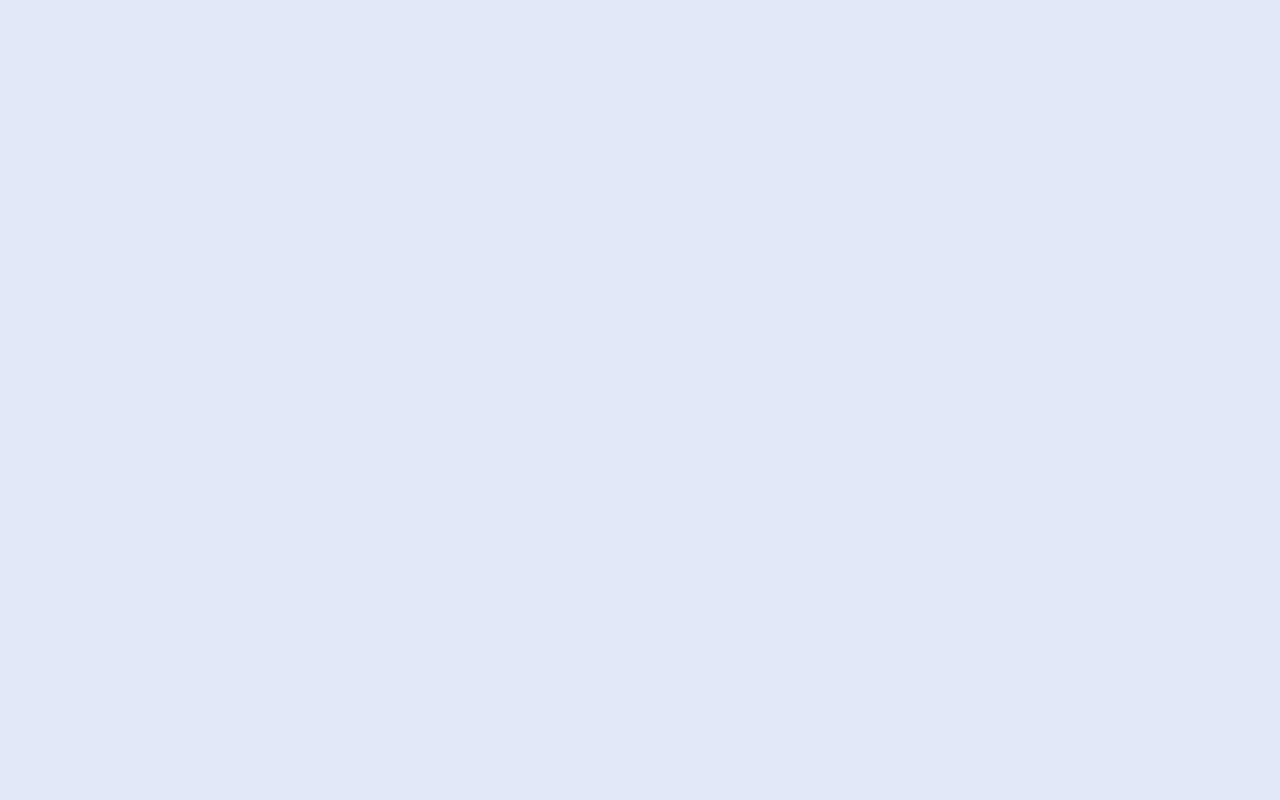
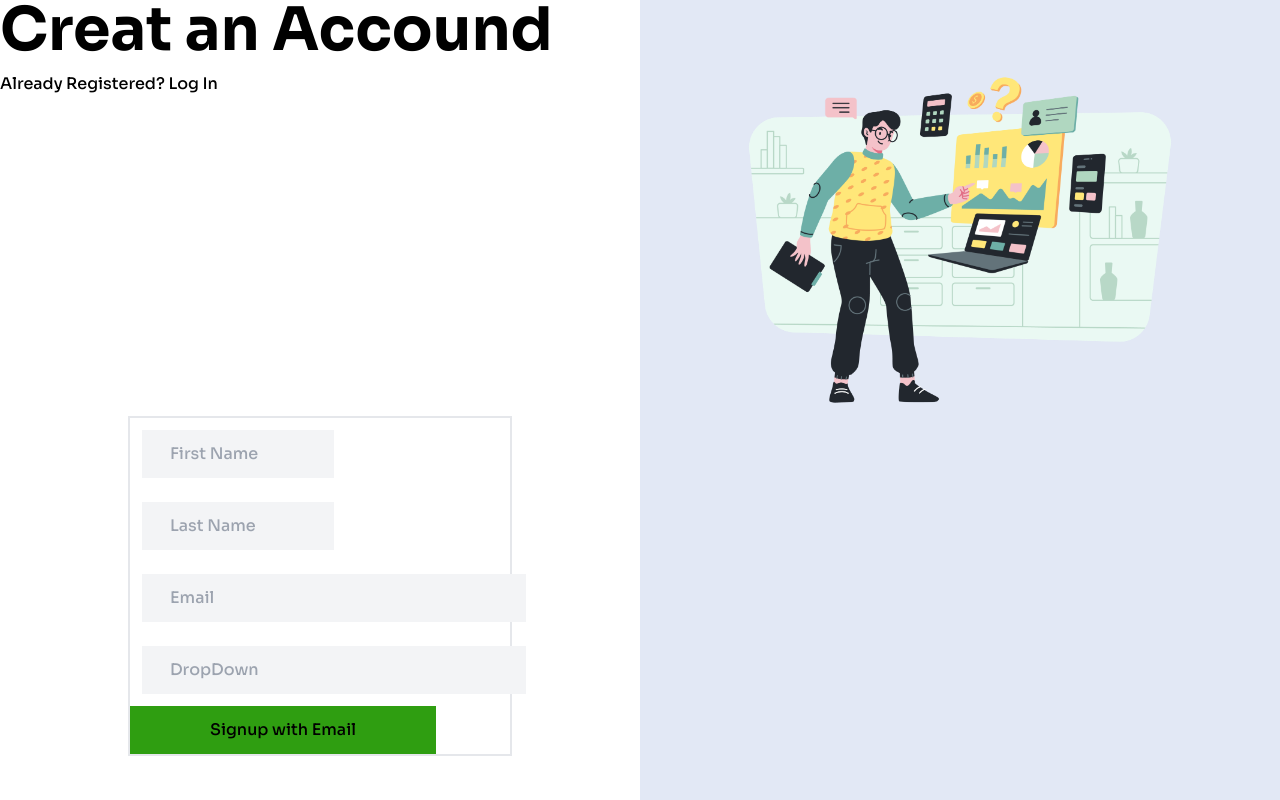
Before and after one commit to akhlakuzzalal/digital_village_front-end, a React (Create React App) app: page /signup in a window 1280 px wide. Before the commit this address had no page. Shown: the top 800 px of the page. Built offline with nearby package versions, Linux system fonts and the light colour scheme.

Commit message:
Register page added

```diff
--- a/package.json
+++ b/package.json
@@ -10,6 +10,7 @@
     "@testing-library/user-event": "^13.5.0",
     "react": "^17.0.2",
     "react-dom": "^17.0.2",
+    "react-hook-form": "^7.27.0",
     "react-icons": "^4.3.1",
     "react-lottie": "^1.2.3",
     "react-redux": "^7.2.6",
--- a/src/App.js
+++ b/src/App.js
@@ -1,6 +1,7 @@
 import { BrowserRouter, Route, Routes } from 'react-router-dom';
+import Home from '../src/pages/shared/Home/Home.jsx';
 import './App.css';
-import Home from './Pages/shared/Home/Home';
+import Register from './pages/shared/Authentication/Register/Register.jsx';
 
 function App() {
   return (
@@ -9,6 +10,7 @@ function App() {
         <Routes>
           <Route path="/" element={<Home />} />
           <Route path="/home" element={<Home />} />
+          <Route path="/signup" element={<Register />} />
         </Routes>
       </BrowserRouter>
     </div>
--- a/src/Pages/shared/Authentication/Login/Login.jsx
+++ b/src/Pages/shared/Authentication/Login/Login.jsx
@@ -1,7 +1,7 @@
 import React from 'react';
 
 const Login = () => {
-  return <div>this is login page</div>;
+  return <div></div>;
 };
 
 export default Login;
--- a/src/Pages/shared/Authentication/Register/Register.jsx
+++ b/src/Pages/shared/Authentication/Register/Register.jsx
@@ -1,7 +1,88 @@
 import React from 'react';
+import { useForm } from 'react-hook-form';
+import { Link } from 'react-router-dom';
+import img from '../../../../assets/banner.png';
+const Register = () => {
+  const { register, handleSubmit } = useForm();
+  const onSubmit = (data) => console.log(data);
+  return (
+    <>
+      <div className="">
+        <div className="flex">
+          <div className="w-1/2 bg-white">
+            <div>
+              <h1>Creat an Accound</h1>
+              <p className="my-3">
+                Already Registered? <Link to="/login">Log In</Link>
+              </p>
+            </div>
+            <form
+              className="border-2 mx-32 my-80"
+              onSubmit={handleSubmit(onSubmit)}
+            >
+              <input
+                className="px-7 py-3 mx-3 my-3 bg-gray-100 w-48"
+                {...register('firstName', { required: true, maxLength: 20 })}
+                placeholder="First Name"
+              />
+              <input
+                className="px-7 py-3 mx-3 my-3 bg-gray-100 w-48"
+                {...register('lastName', { pattern: /^[A-Za-z]+$/i })}
+                placeholder="Last Name"
+              />
 
-const Register = () => {
-  return <div>this is register page</div>;
+              <input
+                className="px-7 py-3 mx-3 my-3 w-96 bg-gray-100"
+                {...register('email')}
+                placeholder="Email"
+              />
+              <input
+                className="px-7 py-3 mx-3 my-3 w-96 bg-gray-100"
+                {...register('email')}
+                placeholder="DropDown"
+              />
+
+              <input
+                className="bg-primary px-20 py-3"
+                type="submit"
+                value="Signup with Email"
+              />
+            </form>
+          </div>
+          <div className="w-1/2">
+            <img src={img} alt="" />
+          </div>
+        </div>
+      </div>
+    </>
+  );
 };
 
 export default Register;
+
+{
+  /* <form className=" border-2 mx-32 my-80">
+          <div className="flex">
+            <input
+              className="px-7 py-3 mx-3 my-3 bg-gray-100 w-48"
+              type="text"
+              class="peer ..."
+              placeholder="First Name"
+            />
+            <input
+              className="px-7 py-3 mx-3 my-3 bg-gray-100 w-48"
+              type="text"
+              class="peer ..."
+              placeholder="Second Name"
+            />
+          </div>
+          <input
+            className="px-7 py-3 mx-3 my-3 w-96 bg-gray-100"
+            type="email"
+            class="peer ..."
+            placeholder="Your Email"
+          />
+
+
+        </form> */
+}
--- a/src/Pages/shared/Home/Header/Header.jsx
+++ b/src/Pages/shared/Home/Header/Header.jsx
@@ -1,8 +1,8 @@
 import { Popover, Transition } from '@headlessui/react';
 import React, { Fragment, useState } from 'react';
 import { MdClose, MdEditNotifications, MdMenuOpen } from 'react-icons/md';
+import { Link } from 'react-router-dom';
 import logo from './../../../../assets/logo.png';
-
 const Header = () => {
   const [changeHeader, setChangeHeader] = useState(false);
   const [lastScrollTop, setLastScrollTop] = useState(0);
@@ -137,9 +137,11 @@ const Header = () => {
           <>
             <div className="flex items-center justify-end space-x-6">
               {/* <button className="poppins">Sign In</button> */}
-              <button className=" bg-primary px-6 py-3 text-white poppins rounded-full ring-red-300 focus:outline-none focus:ring-4 transform transition duration-700 hover:scale-105">
-                Sign Up
-              </button>
+              <Link to="/signup">
+                <button className=" bg-primary px-6 py-3 text-white poppins rounded-full ring-red-300 focus:outline-none focus:ring-4 transform transition duration-700 hover:scale-105">
+                  Sign Up
+                </button>
+              </Link>
             </div>
           </>
         </div>
```
Also changed, not shown: 1 other file (tests, documents, lock files or other folders).
